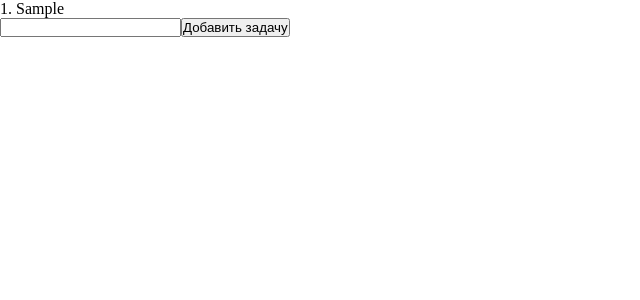
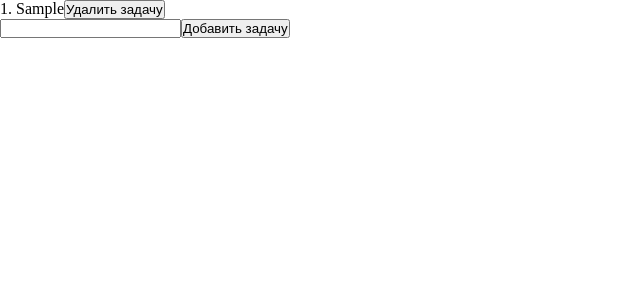
Before and after one commit to zcxcode/TaskHelper, a React (Create React App) app: page / in a window 1280 px wide. Both pictures are taken after typing "Sample" into the empty fields and a click on the button "Добавить задачу". Shown: the top 300 px of the page, without its empty margins (0-640 px from the left). Built offline with nearby package versions, Linux system fonts and the light colour scheme; the HTML template or start-up script is replaced by a standard one.

Commit message:
add keys and delete task button

```diff
--- a/src/components/List/List.tsx
+++ b/src/components/List/List.tsx
@@ -11,7 +11,7 @@ const List = ({ list }: ListProps) => {
   return (
     <ul className="list">
       {list.map((i) => {
-        return <Task counter={count++} task={i} />;
+        return <Task key={i.id} counter={count++} task={i}/>;
       })}
     </ul>
   );
--- a/src/components/Task/Task.tsx
+++ b/src/components/Task/Task.tsx
@@ -6,9 +6,12 @@ interface TextProps {
 }
 
 const Task = ({ counter, task }: TextProps) => {
+  const deleteButtonText = "Удалить задачу";
+
   return (
-    <li className={task.done === false ? "InProgress" : "Done"}>
-      {counter}. {task.text}
+    <li className={task.done === false ? "task--active" : "task--done"}>
+      <span>{counter}. {task.text}</span>
+      <button className="task__delete-button">{deleteButtonText}</button>
     </li>
   );
 };
```
